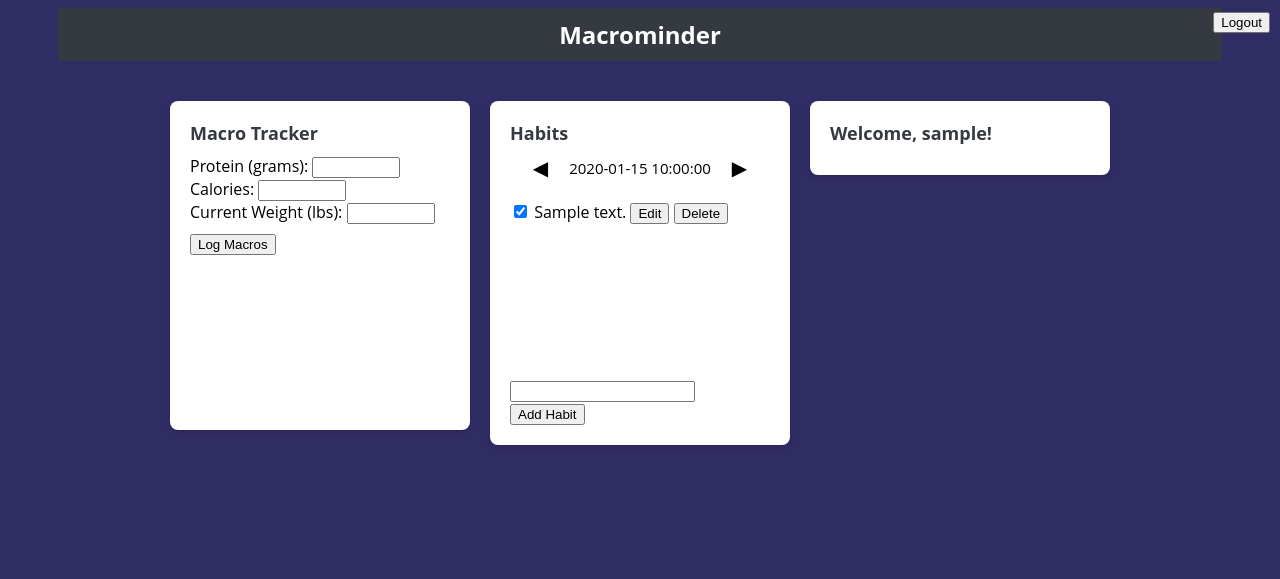
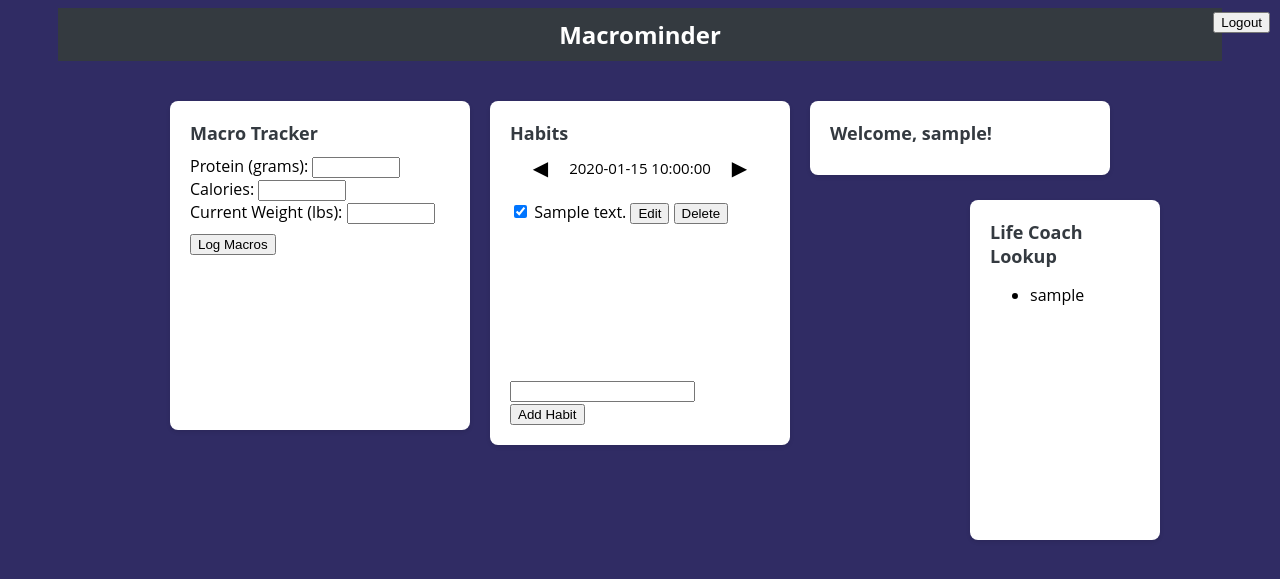
Before and after one commit to OriAdkins/MacroMinder, a Flask app: template templates/UserDashboard.html in a window 1280 px wide. Shown: the top 579 px of the page. Run offline with Flask 3, Linux system fonts and the light colour scheme; tables that the repository leaves empty hold one stand-in row (values such as "Sample post"); the template is opened without the code that fills it: values that come from a table or form of the project are taken from there, most other values are stand-ins (such as "Sample title", 1, 10 or a date in 2020); parts of the project's set-up code (start-up, migrations or seed data) failed here and were passed over.

Commit message:
Life coach viewable
Starting to connect lifecoaches and users by having users see lifecoaches on their dashboard.

```diff
--- a/routes.py
+++ b/routes.py
@@ -6,6 +6,7 @@ from services.HabitService import HabitService
 from services.CompletionLogService import CompletionLogService
 from services.TimeService import TimeService
 from datetime import date, datetime
+
 
 # Render login page
 
@@ -151,6 +152,9 @@ def user_dashboard():
     current_date = TimeService.parse_session_date(session_date)
     #current_date_iso = current_date.isoformat()
 
+
+    life_coaches = UserService.get_life_coaches()
+    print("Life Coaches:", life_coaches)  # Add this line to print the life coaches variable
     print("Type of session_date:", type(session_date))
     print("Type of session_date:", type(current_date))
     # formatted_date = current_date.strftime('%Y-%m-%d')
@@ -168,7 +172,7 @@ def user_dashboard():
     habits = HabitService.list_habits(userid, current_date) #add date parameter
 
     #load UserDashboard.html with habits
-    return render_template('UserDashboard.html', habits=habits, current_date=current_date, username=username)
+    return render_template('UserDashboard.html', habits=habits, current_date=current_date, username=username, life_coaches=life_coaches)
 
 
 #route to render the addhabit page or add a habit
--- a/services/UserService.py
+++ b/services/UserService.py
@@ -50,3 +50,7 @@ class UserService:
     def list_users():
         users = User.query.all()
         return users
+
+    @staticmethod
+    def get_life_coaches():
+        return User.query.filter_by(role='LifeCoach').all()
--- a/static/css/dashboard.css
+++ b/static/css/dashboard.css
@@ -122,6 +122,19 @@ body {
     cursor: pointer;
 }
 
+.life-coach-container {
+    display: flex;
+    justify-content: flex-end;
+}
+
+.tm-life-coach-block {
+    width: 150px; /* Adjust height and width*/
+    height: 300px;
+    position: absolute; /* Set the position to absolute */
+    top: 200px; /* Adjust the top position to move the box upwards */
+    right: 120px; /* Adjust the right position to move the box to the right */
+}
+
 #currentDate {
     color: black;
     font-size: 15px;
--- a/templates/UserDashboard.html
+++ b/templates/UserDashboard.html
@@ -90,6 +90,21 @@
                 </div>
             </div>
         </div>
+        <div class="container">
+            <div class="container life-coach-container">
+                <div class="row tm-content-row tm-mt-big justify-content-end">
+                    <div class="tm-col tm-col-big">
+                        <div class="bg-white tm-block tm-life-coach-block h-100">
+                            <h2 class="tm-block-title">Life Coach Lookup</h2>
+                            <ul>
+                                {% for user in life_coaches %}
+                                    <li style="color: black;">{{ user.username }}</li>                                {% endfor %}
+                            </ul>
+                        </div>
+                    </div>
+                </div>
+            </div>
+        </div>
     </div>
 
     <script src="{{ url_for('static', filename='js/dashboard.js') }}"></script>
```
